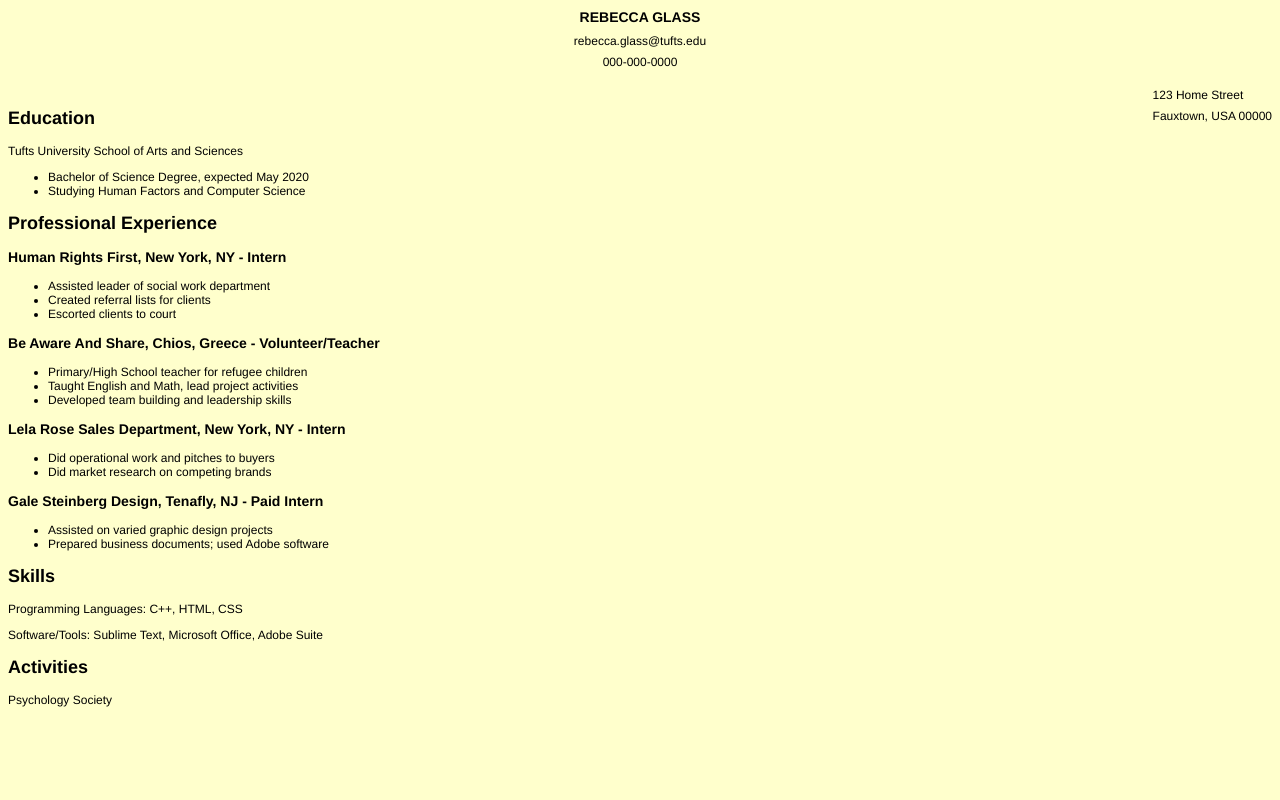
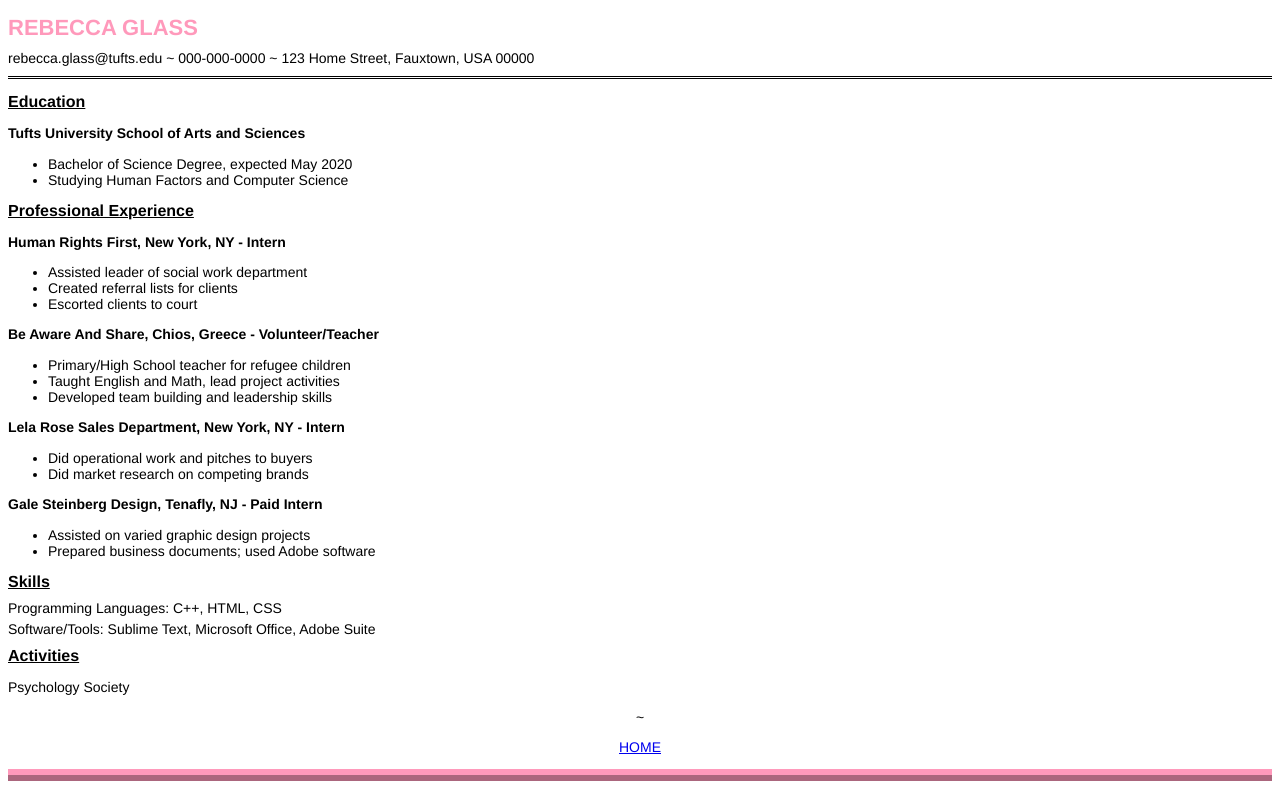
Before and after one commit to rpg1216/rpg1216.github.io, a plain HTML site: page resume.html in a window 1280 px wide. Drawn offline with Linux system fonts and the light colour scheme.

Commit message:
updated version of project files

```diff
--- a/HW1Styling.css
+++ b/HW1Styling.css
@@ -1,34 +1,81 @@
 /* Style sheet for HW1 */
 
 body{
-    background-color: #ffffcc;
     font-family: "Helvetica";
-    font-size: 12px;
+    font-size: 14px;
+    color: black;
 }
 
 h1{
     font-weight: bold;
-    text-align: center;
-    font-size: 14px;
+    font-size: 22px;
+    color: #ff99bb;
 }
 
 h2{
     font-weight: bold;
+    font-size: 16px;
+    text-decoration: underline;
 }
 
-#header-mid{
-    text-align: center;
-    line-height: 75%;
+h3{
+    font-size: 14px;
+    font-weight: bold;
+    line-height: 120%;
 }
 
-#header-right{
-    float: right;
-    line-height: 75%;
+h4{
+    font-weight: bold;
+    text-align: center;
+    font-size: 22px;
+    color: gray;
 }
 
 #navigation{
     font-weight: bold;
+    font-size: 42px;
+    text-align: center;
+    background-color: #ff99bb;
+    color: gray;
+}
+
+#self-photo{
+    text-align: center;
+    border-style: ridge;
+    border-width: 12px;
+    border-top-color: #ff99bb;
+    border-bottom-color: #ff99bb;
+    margin-top: 5%;
+    margin-left: 20%;
+    margin-right: 20%;
+}
+
+#skills{
+    line-height: 50%;
+}
+
+#contact-info{
+    line-height: 50%;
+    border-bottom-style: double;
+}
+
+#home-link{
+    text-align: center;
+    border-bottom-style: ridge;
+    border-width: 12px;
+    border-color: #ff99bb;
+}
+
+#bio-head{
     font-size: 20px;
+    font-weight: bold;
+    border-bottom-style: double;
+    background-color: #ff99bb;
     text-align: center;
-    color: blue;
+    margin-top: 5%;
 }
+
+#bio-body{
+    font-size: 18px;
+    line-height: 200%;
+}
--- a/resume.html
+++ b/resume.html
@@ -10,21 +10,13 @@
 </head>
 
 <body>
-    <!-- use div tag for navigation... link 3 files (home, resume, bio)????-->
     <h1>REBECCA GLASS</h1>
-        <div id = "header-mid">
-            <p>rebecca.glass@tufts.edu</p>
-            <p>000-000-0000</p>
+        <div id = "contact-info">
+        <p>rebecca.glass@tufts.edu ~ 000-000-0000 ~ 123 Home Street, Fauxtown, USA 00000</p>
         </div>
 
-        <div id = "header-right">
-            <p>123 Home Street</p>
-            <p>Fauxtown, USA 00000</p>
-        </div>
-
-    <br>
     <h2>Education</h2>
-        <p>Tufts University School of Arts and Sciences</p>
+        <h3>Tufts University School of Arts and Sciences</h3>
         <ul>
             <li>Bachelor of Science Degree, expected May 2020</li>
             <li>Studying Human Factors and Computer Science</li>
@@ -55,12 +47,19 @@
             </ul>
 
     <h2>Skills</h2>
+        <div id = "skills">
         <p>Programming Languages: C++, HTML, CSS</p>
         <p>Software/Tools: Sublime Text, Microsoft Office, Adobe Suite</p>
+        </div>
 
     <h2>Activities</h2>
         <p>Psychology Society</p>
 
+    <div id = "home-link">
+    <p>~</p>
+    <p><a href="index.html">HOME</a></p>
+    </div>
+
 </body>
 
 </html>
```
Also changed, not shown: bio.html (+10 -3 lines), index.html (+3 -3 lines), 1 other file.
